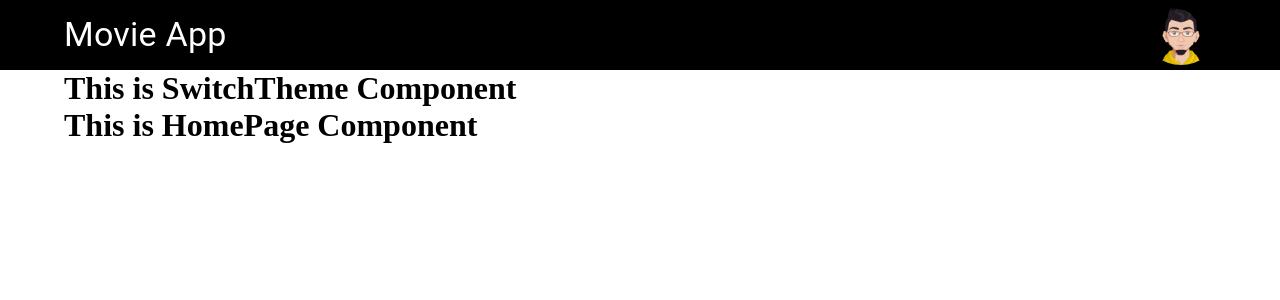
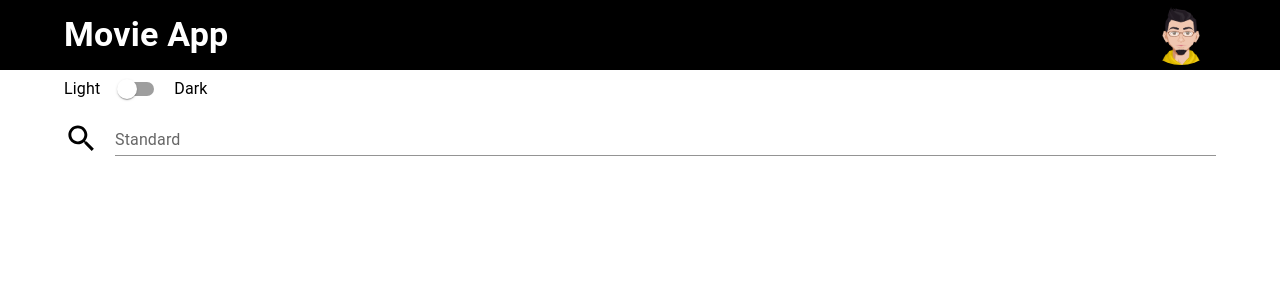
Before and after one commit to ObadaElSharbatly/dev-mentor-mui-movie-app, a React (Create React App) app: page / in a window 1280 px wide. Shown: the top 300 px of the page. Built offline with nearby package versions, Linux system fonts and the light colour scheme; the HTML template or start-up script is replaced by a standard one.

Commit message:
search bar and theme swicher

```diff
--- a/src/components/Header.jsx
+++ b/src/components/Header.jsx
@@ -16,7 +16,12 @@ function Header() {
         >
           <Grid item>
             <Link to="/">
-              <Typography variant="h4" component="p" color="#fff">
+              <Typography
+                variant="h4"
+                component="p"
+                color="#fff"
+                fontWeight={700}
+              >
                 Movie App
               </Typography>
             </Link>
--- a/src/components/SwitchTheme.jsx
+++ b/src/components/SwitchTheme.jsx
@@ -1,9 +1,16 @@
+import { Stack, Switch, Typography } from "@mui/material";
 import React from "react";
 
 function SwitchTheme() {
   //write code here
 
-  return <h1> This is SwitchTheme Component </h1>;
+  return (
+    <Stack direction="row" spacing={1} alignItems="center">
+      <Typography>Light</Typography>
+      <Switch />
+      <Typography>Dark</Typography>
+    </Stack>
+  );
 }
 
 export default SwitchTheme;
--- a/src/pages/home/HomePage.jsx
+++ b/src/pages/home/HomePage.jsx
@@ -1,9 +1,15 @@
+import { Box } from "@mui/material";
 import React from "react";
+import SearchBar from "./components/SearchBar";
 
 function HomePage() {
   //write code here
 
-  return <h1> This is HomePage Component </h1>;
+  return (
+    <Box>
+      <SearchBar />
+    </Box>
+  );
 }
 
 export default HomePage;
--- /dev/null
+++ b/src/pages/home/components/SearchBar.jsx
@@ -0,0 +1,21 @@
+import { Box, TextField } from "@mui/material";
+import React from "react";
+import SearchIcon from "@mui/icons-material/Search";
+
+function SearchBar() {
+  //write code here
+
+  return (
+    <Box sx={{ display: " flex", alignItems: "flex-end" }}>
+      <SearchIcon fontSize="large" sx={{ mr: 2 }} />
+      <TextField
+        id="standard-basic"
+        label="Standard"
+        variant="standard"
+        fullWidth
+      />
+    </Box>
+  );
+}
+
+export default SearchBar;
```
Also changed, not shown: src/components/movie-cards/MoviePoster.jsx (added, +9 -0 lines), src/pages/home/components/FoundedMovies.jsx (added, +9 -0 lines), src/components/movie-cards/FoundMovieCard.jsx (added).
